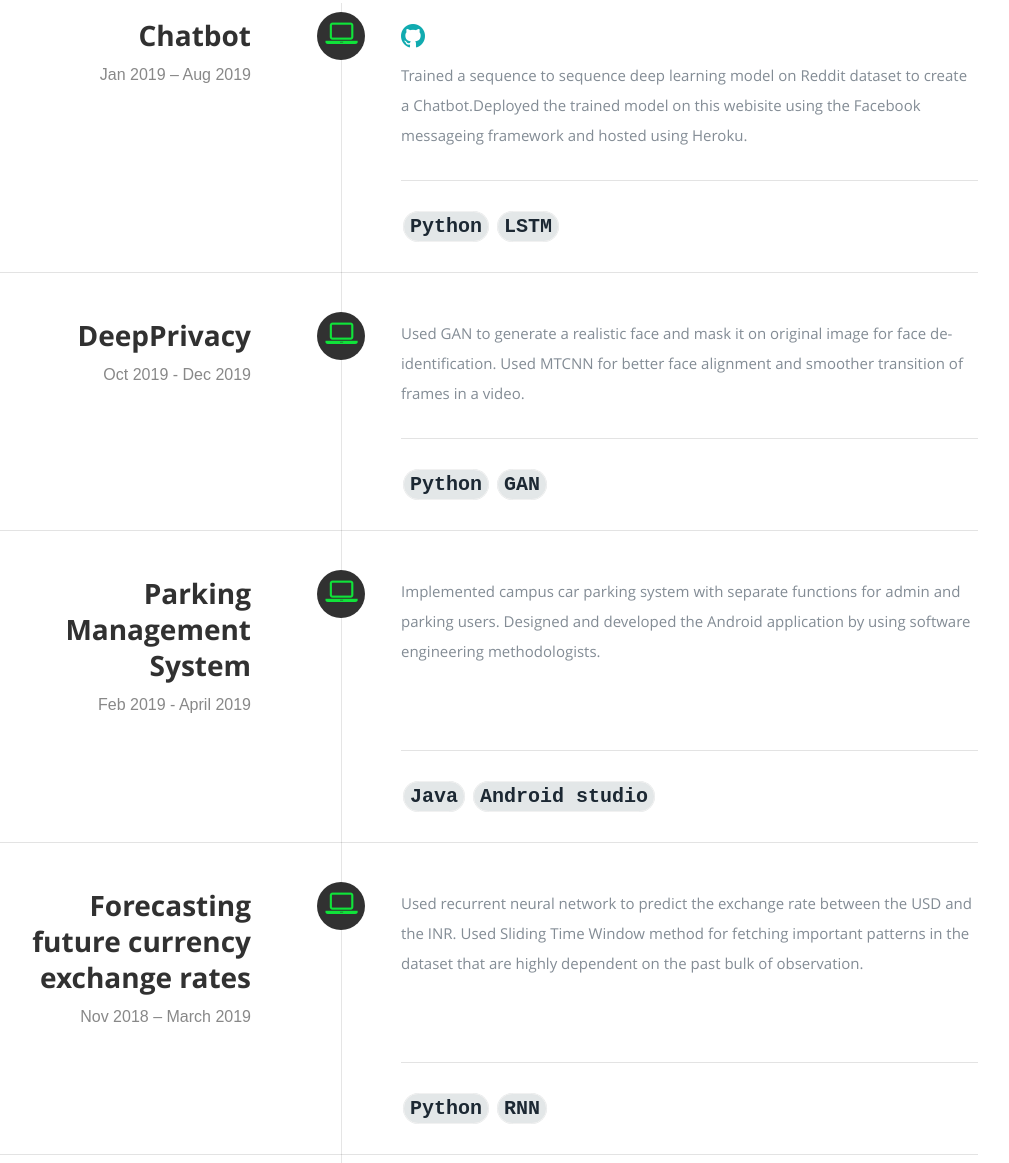
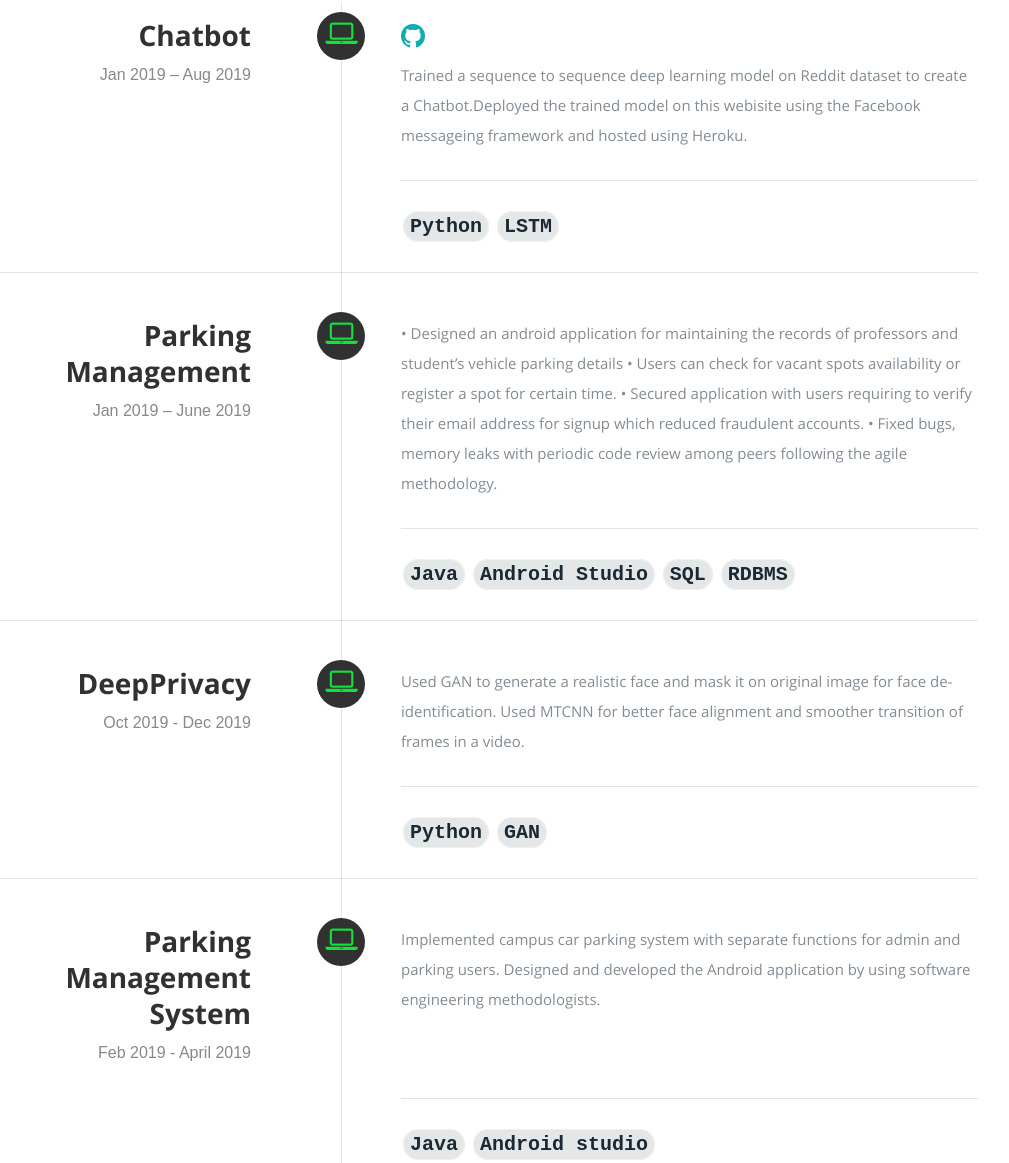
Before and after one commit to PuneethGopi/puneethgopi.github.io, a plain HTML site: page index.html in a window 1280 px wide. Shown: the part 2569-3732 px from the top of the page, without its empty margins (152-1161 px from the left). Drawn offline with nearby package versions, Linux system fonts and the light colour scheme.

Commit message:
Update index.html

```diff
--- a/index.html
+++ b/index.html
@@ -308,6 +308,39 @@
              </div> <!-- /timeline-block -->
 
              <hr>
+
+
+            <div class="timeline-block">
+                  <div class="timeline-ico">
+                     <i style="color: #10E33A;" class="fa fa-laptop fa-2x"></i>
+                  </div>
+                  <div class="timeline-header">
+                     <h2>Parking Management</h2>
+                     <p>Jan 2019 – June 2019</p>
+                  </div>
+                  <div class="timeline-content">
+                     <div style="display: inline;">
+                     </div>
+                     </h2>
+                     <p>
+                        • Designed an android application for maintaining the records of professors and student’s vehicle parking details
+                        • Users can check for vacant spots availability or register a spot for certain time.
+                        • Secured application with users requiring to verify their email address for signup which reduced fraudulent accounts.
+                        • Fixed bugs, memory leaks with periodic code review among peers following the agile methodology.
+
+                        <div class="skillbox">
+                         <hr>
+                         <code>Java</code>
+                         <code>Android Studio</code>
+                         <code>SQL</code>
+                         <code>RDBMS</code>
+                      </div>
+                   </p>
+                </div>
+             </div> <!-- /timeline-block -->
+
+
+            <hr>
             <div class="timeline-block">
                   <div class="timeline-ico">
                      <i style="color: #10E33A;" class="fa fa-laptop fa-2x"></i>
```
